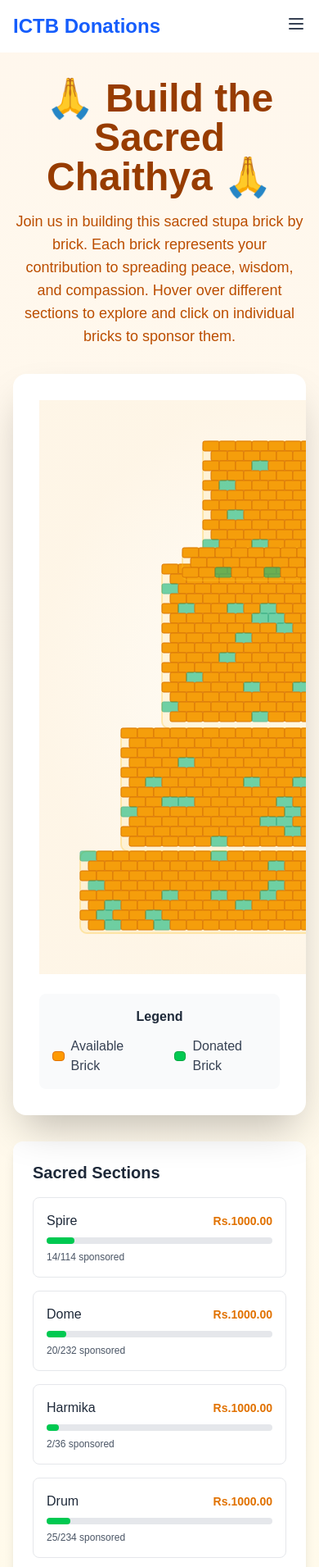
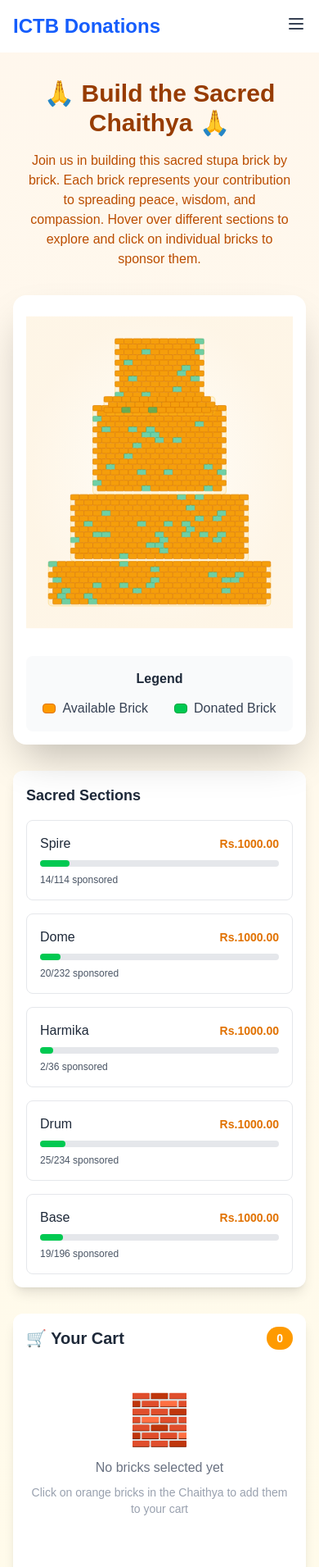
Before and after one commit to pawaaan9/ictb-donations, a Next.js app: page /donate in a window 390 px wide. Shown: the top 1911 px of the page at 82% size. Built offline with nearby package versions, Linux system fonts and the light colour scheme.

Commit message:
mobile responsive

```diff
--- a/src/app/donate/page.tsx
+++ b/src/app/donate/page.tsx
@@ -92,10 +92,10 @@ export default function DonatePage() {
       <div className="max-w-7xl mx-auto px-4 sm:px-6 lg:px-8">
         {/* Header */}
         <div className="text-center mb-8">
-          <h1 className="text-5xl font-bold text-amber-800 mb-4">
+          <h1 className="text-3xl sm:text-4xl lg:text-5xl font-bold text-amber-800 mb-4">
             🙏 Build the Sacred Chaithya 🙏
           </h1>
-          <p className="text-lg text-amber-700 max-w-3xl mx-auto">
+          <p className="text-base sm:text-lg text-amber-700 max-w-3xl mx-auto px-4">
             Join us in building this sacred stupa brick by brick. Each brick represents your contribution to spreading peace, wisdom, and compassion. Hover over different sections to explore and click on individual bricks to sponsor them.
           </p>
         </div>
@@ -104,13 +104,14 @@ export default function DonatePage() {
           {/* Main Content Area */}
           <div className="flex-1">
             {/* Chaithya Visualization */}
-            <div className="bg-white rounded-2xl shadow-2xl p-8 relative overflow-hidden mb-8">
-              <div className="relative h-[700px] mx-auto" style={{ width: '600px' }}>
+            <div className="bg-white rounded-2xl shadow-2xl p-4 sm:p-8 relative overflow-hidden mb-8">
+              <div className="relative h-[400px] sm:h-[500px] lg:h-[700px] mx-auto w-full max-w-[600px]">
                 <svg
-                  width="600"
-                  height="700"
+                  width="100%"
+                  height="100%"
                   viewBox="0 0 600 700"
                   className="absolute inset-0"
+                  preserveAspectRatio="xMidYMid meet"
                 >
                   {/* Background gradient */}
                   <defs>
@@ -199,9 +200,9 @@ export default function DonatePage() {
             </div>
 
             {/* Section Info */}
-            <div className="bg-white rounded-xl shadow-lg p-6">
-              <h3 className="text-xl font-bold text-gray-800 mb-4">Sacred Sections</h3>
-              <div className="grid grid-cols-1 md:grid-cols-2 lg:grid-cols-3 gap-4">
+            <div className="bg-white rounded-xl shadow-lg p-4 sm:p-6">
+              <h3 className="text-lg sm:text-xl font-bold text-gray-800 mb-4">Sacred Sections</h3>
+              <div className="grid grid-cols-1 sm:grid-cols-2 lg:grid-cols-3 gap-4">
                 {chaithyaSections.map((section) => {
                   const donatedCount = allBricks.filter(b => b.section === section.name && b.donated).length;
                   const totalCount = allBricks.filter(b => b.section === section.name).length;
@@ -235,9 +236,9 @@ export default function DonatePage() {
 
           {/* Cart Sidebar */}
           <div className="lg:w-80 w-full">
-            <div className="bg-white rounded-xl shadow-lg p-6 sticky top-8">
+            <div className="bg-white rounded-xl shadow-lg p-4 sm:p-6 lg:sticky lg:top-8">
               <div className="flex justify-between items-center mb-6">
-                <h3 className="text-2xl font-bold text-gray-800">🛒 Your Cart</h3>
+                <h3 className="text-xl sm:text-2xl font-bold text-gray-800">🛒 Your Cart</h3>
                 <span className="bg-amber-500 text-white rounded-full px-3 py-1 text-sm font-bold">
                   {cart.length}
                 </span>
```
